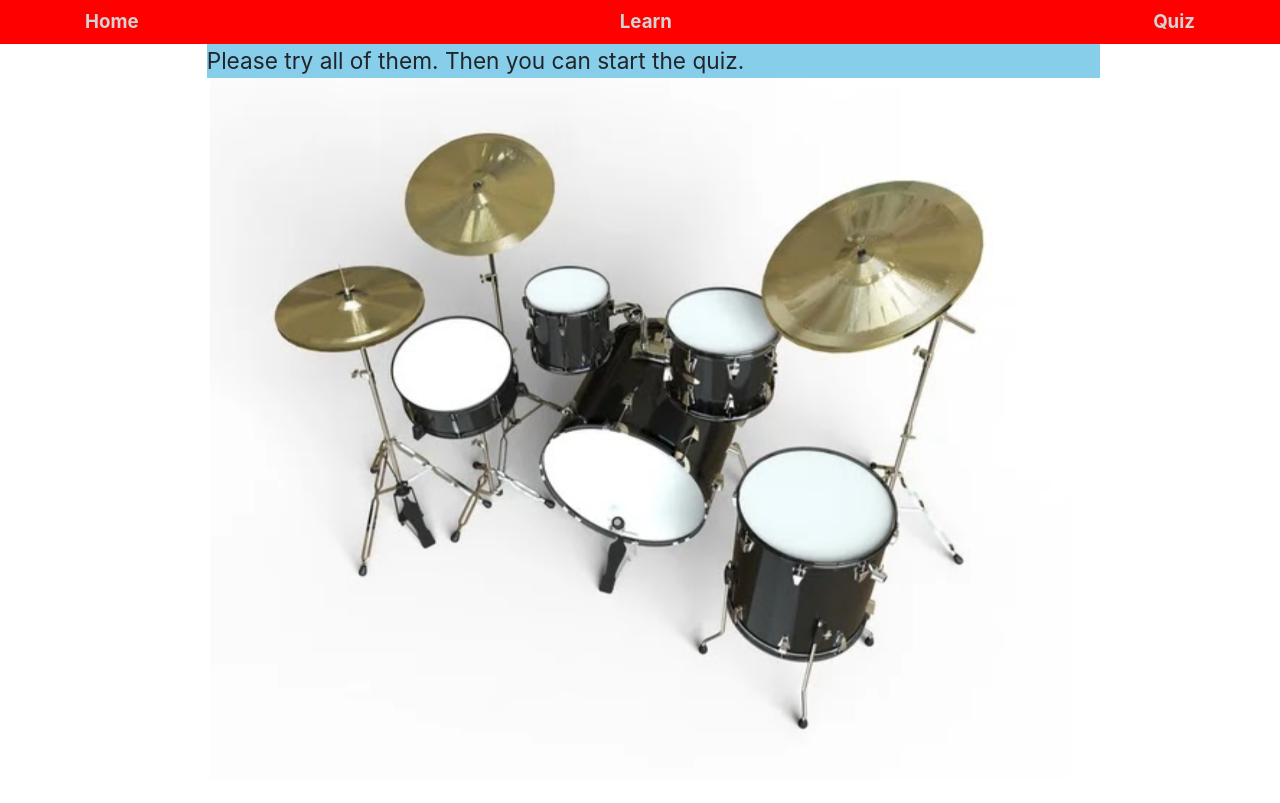
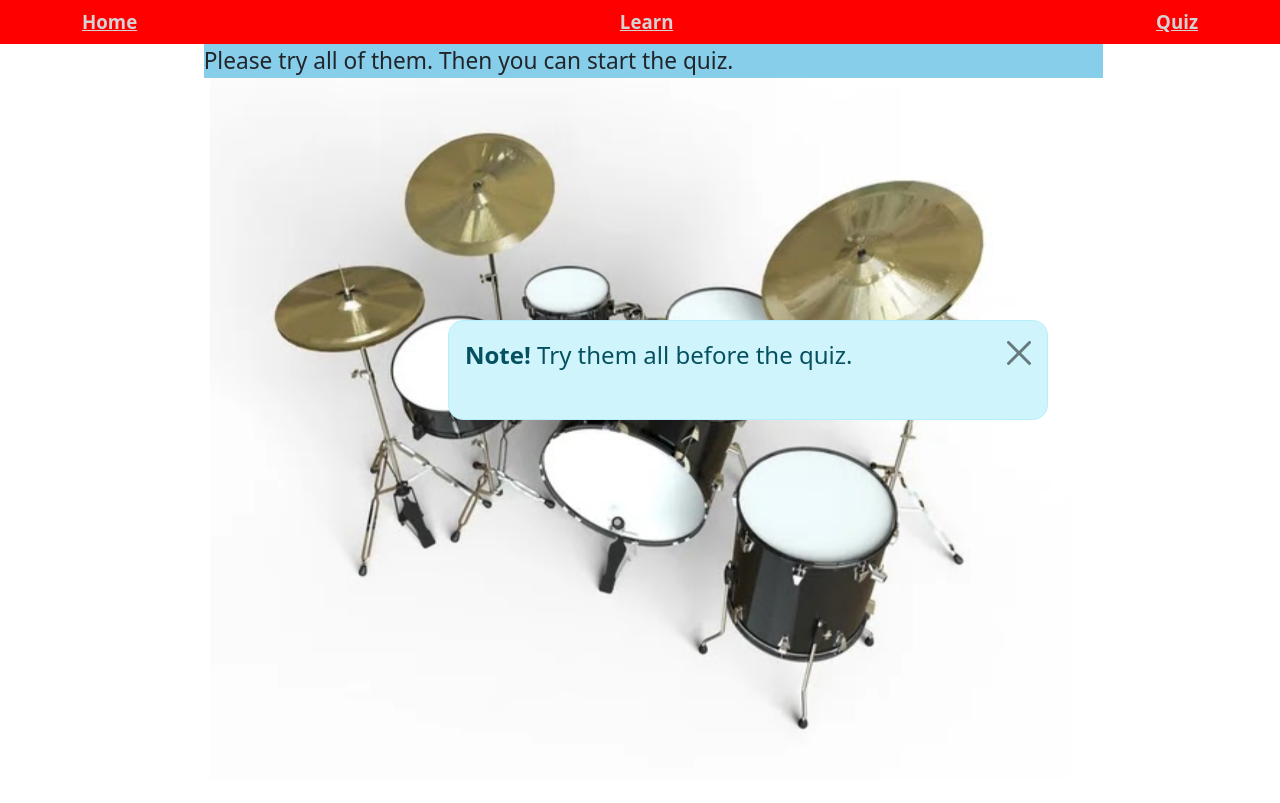
Before and after one commit to liuzheyu1998/drum-master, a Flask app: page /learn in a window 1280 px wide. Before the commit the page ends 730 px from the top, so only its background shows below. Run offline with Flask 2, Linux system fonts and the light colour scheme; some libraries are stand-ins or nearby versions.

Commit message:
add alert messages and quiz button to learning part

```diff
--- a/static/learn.js
+++ b/static/learn.js
@@ -1,11 +1,50 @@
+var played = new Set()
+
 function play() {
     let id = event.srcElement.id
     console.log("played " + drum_kit[id]["name"] + " (id=" + id + ")")
     let audio_path = new Audio(drum_kit[id]["audio_path"]);
     audio_path.play();
+
+    played.add(id)
+    if (played.size == 8) {
+        display_alert("You may enter the quiz!", "2")
+        btn_alert2()
+    }
 }
+
+function display_alert(str, id) {
+    let div = $("<div id='alert" + id + "' class='alert alert-info alert-dismissible fade show alert-fixed'></div>")
+    let btn_div = $("<strong>Note!</strong>  " + str + "<button type='button' class='btn-close' id='btn_alert" + id + "'></button>")
+    div.append(btn_div)
+    $("#alert_section").append(div)
+}
+
+function display_quiz() {
+    let div = $("<div class='vertical_center'></div>")
+    let btn_div = $("<button class='btn btn-info' type='button' ><a href='/quiz/1'>Quiz</button>")
+    div.append(btn_div)
+    $("#col_third").append(div)
+}
+
+function btn_alert1() {
+    $("#btn_alert1").click(function() {
+        $("#alert1").alert("close");
+    })
+}
+
+function btn_alert2() {
+    $("#btn_alert2").click(function() {
+        $("#alert2").alert("close");
+        display_quiz()
+    })
+}
+
 
 $(document).ready(function(){
     console.log("learn.js ready...")
     // $('img').mapster('highlight')
+    display_alert("Try them all before the quiz.", "1")
+
+    btn_alert1()
 })
--- a/templates/layout.html
+++ b/templates/layout.html
@@ -8,18 +8,19 @@
 
 
 
-<!-- jquery -->
-  <script src="http://code.jquery.com/jquery-3.3.1.min.js"></script>
+  <!-- jquery -->
   <script src="https://code.jquery.com/ui/1.12.0/jquery-ui.min.js"></script>
   <link rel="stylesheet" href="http://code.jquery.com/ui/1.12.1/themes/base/jquery-ui.css">
+  <script src="https://code.jquery.com/jquery-3.5.1.min.js"></script>
 
 
   <!-- Bootstrap CSS -->
   <link rel="stylesheet" href="https://stackpath.bootstrapcdn.com/bootstrap/4.2.1/css/bootstrap.min.css">
+  <link href="https://cdn.jsdelivr.net/npm/bootstrap@5.0.2/dist/css/bootstrap.min.css" rel="stylesheet">
+  <script src="https://cdn.jsdelivr.net/npm/bootstrap@5.0.2/dist/js/bootstrap.bundle.min.js"></script>
 
-
+  <!-- self defined -->
   <link rel="stylesheet" href="{{url_for('static', filename='main.css')}}">
-
   <script type="text/javascript" src="{{ url_for('static', filename = 'layout.js') }}"></script>
 
 
--- a/templates/learn.html
+++ b/templates/learn.html
@@ -6,6 +6,27 @@
 <script>
     var drum_kit = {{drum_kit|tojson}}
 </script>
+
+<style>
+.alert-fixed {
+    position:fixed;
+    top: 40%;
+    left: 35%;
+    width: 600px;
+    height: 100px;
+    z-index: 9999;
+    border-radius: 15px;
+    font-size: x-large;
+}
+
+.vertical_center {
+    position: fixed;
+    top: 50%
+}
+
+</style>
+
+
 
 <div class="row">
     <div class="col-1"></div>
@@ -24,8 +45,18 @@
 
         </map>
     </div>
-    <div class="col-1"></div>
+    <div id = "col_third" class="col-1">
+        <!-- <div class="vertical_center">
+            <button class="btn btn-info" type="button">Quiz</button>
+        </div> -->
+    </div>
+</div>
 
+<div id="alert_section" class="m-4">
+    <!-- <div id="alert" class="alert alert-info alert-dismissible fade show alert-fixed">
+        <strong>Note!</strong>  Try them all before the quiz.
+        <button type="button" class="btn-close" id="btn_alert"></button>
+    </div> -->
 </div>
 
 
```
